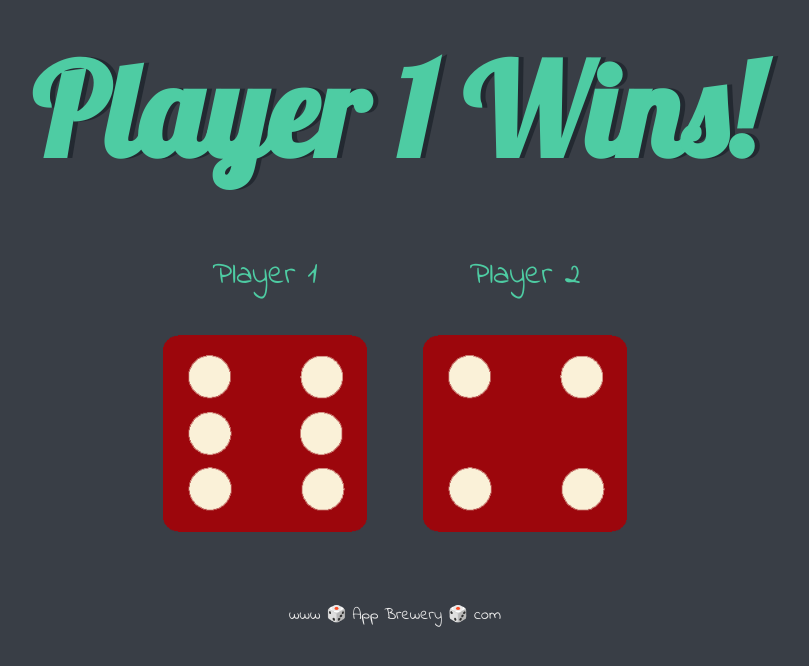
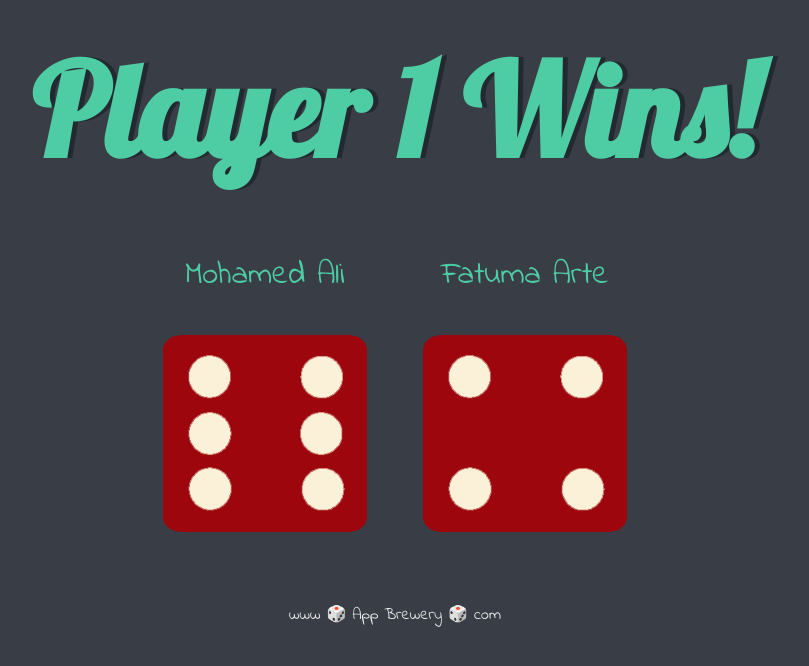
Before and after one commit to Bulle1982/Dicee-Game-Project, a plain HTML site: page index.html in a window 1280 px wide. Shown: the whole page, without its empty margins (245-1054 px from the left). Drawn offline with Linux system fonts and the light colour scheme.

Commit message:
Change headings and remove beautify extension

```diff
--- a/index.html
+++ b/index.html
@@ -13,12 +13,12 @@
       <h1>Refresh Me</h1>
 
       <div class="dice">
-        <p>Player 1</p>
+        <p>Mohamed Ali</p>
         <img class="img1" src="images/dice6.png">
       </div>
 
       <div class="dice">
-        <p>Player 2</p>
+        <p>Fatuma Arte</p>
         <img class="img2" src="images/dice6.png">
       </div>
 
```
Also changed, not shown: 1 other file.
